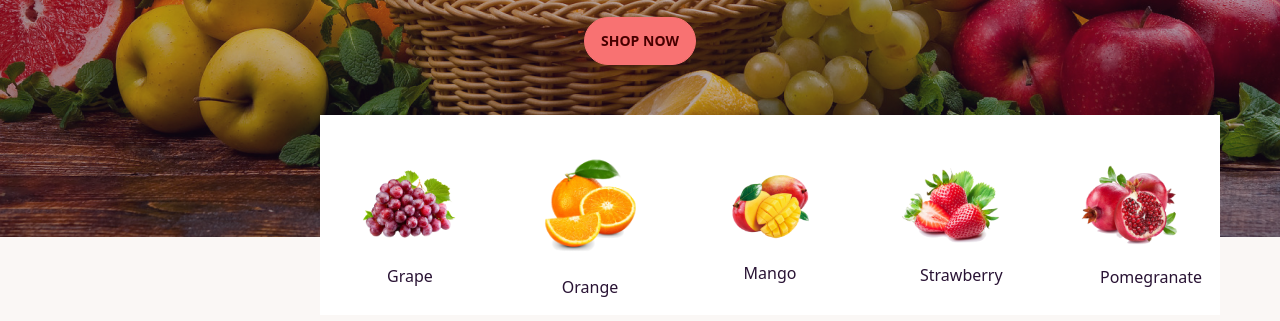
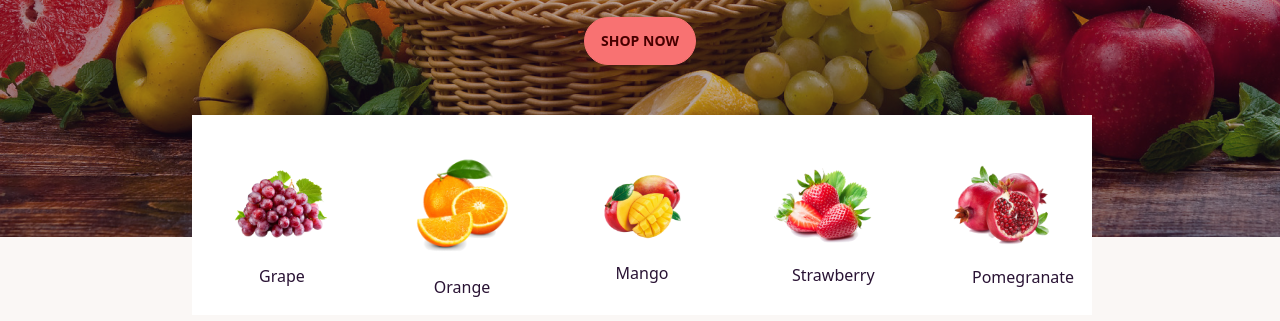
Before and after one commit to ibrahimrow/fruit-brust, a plain HTML site: page index.html in a window 1280 px wide. Shown: the part 479-800 px from the top of the page. Drawn offline with nearby package versions, Linux system fonts and the light colour scheme; grey boxes are pictures that could not be loaded.

Commit message:
first commit

```diff
--- a/index.html
+++ b/index.html
@@ -133,7 +133,7 @@
     </header>
     <!-- bonus part -->
     <section
-        class="w-[900px] mx-auto h-[200px] p-10 grid grid-cols-5 bg-white gap-20 relative bottom-32 left-80 text-center items-center hidden lg:inline-grid p-10  ">
+        class="w-[900px] mx-auto h-[200px] p-10  grid-cols-5 bg-white gap-20 relative bottom-32 left-48 text-center items-center hidden lg:inline-grid   ">
         <div>
             <img src="./images/fruit1.png" alt="">
             <p class="text-center items-center p-5">Grape</p>
```
